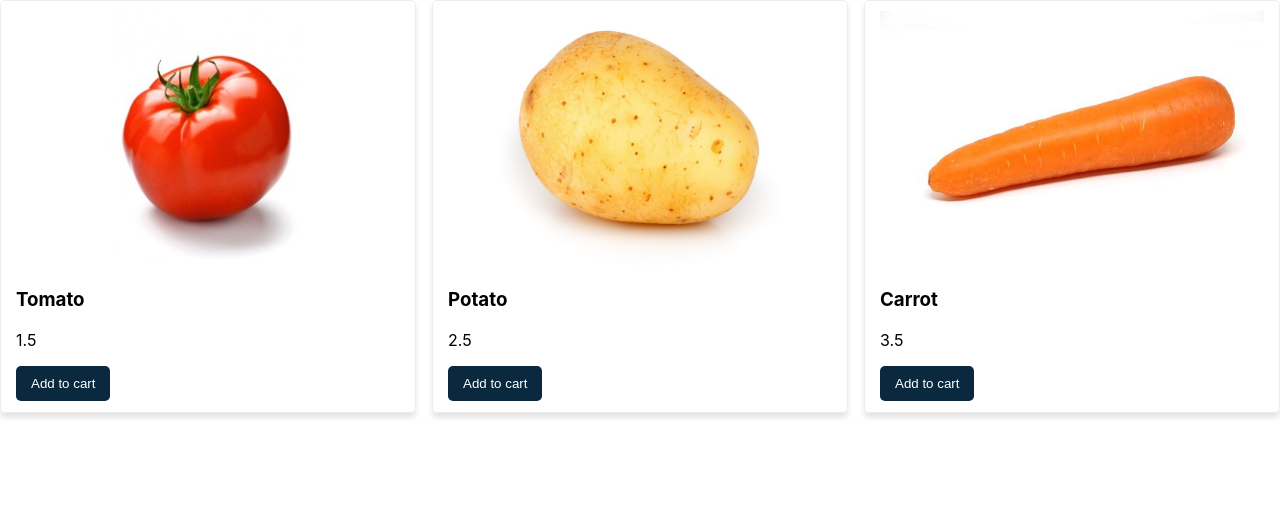
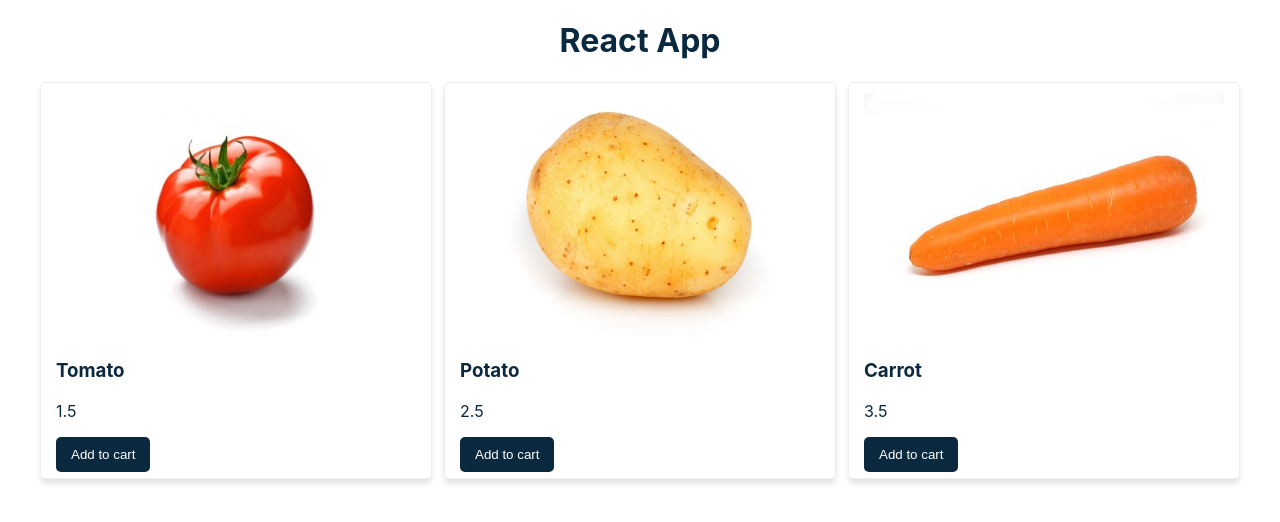
Before and after one commit to ericgomez/shopping-cart, a React (Create React App) app: page / in a window 1280 px wide. Shown: the top 522 px of the page. Built offline with nearby package versions, Linux system fonts and the light colour scheme.

Commit message:
Add Comonent Layout

```diff
--- a/src/App.js
+++ b/src/App.js
@@ -1,5 +1,6 @@
 import { Component } from 'react'
 import Products from './components/Products'
+import Layout from './components/Layout'
 
 class App extends Component {
   state = {
@@ -24,12 +25,14 @@
   render () {
     return (
       <div>
+        <Layout>
           <Products
             addCartItem={() => {
               console.log('add cart')
             }}
             products={this.state.products}
           />
+        </Layout>
       </div>
     )
   }
--- /dev/null
+++ b/src/components/Layout.js
@@ -0,0 +1,29 @@
+import { Component } from 'react'
+
+const styles = {
+  layout: {
+    alignItems: 'center',
+    backgroundColor: '#fff',
+    color: '#0a283e',
+    display: 'flex',
+    flexDirection: 'column'
+  },
+  container: {
+    width: '1200px'
+  }
+}
+
+class Layout extends Component {
+  render () {
+    return (
+      <div style={styles.layout}>
+        <header>
+          <h1>React App</h1>
+        </header>
+        <main style={styles.container}>{this.props.children}</main>
+      </div>
+    )
+  }
+}
+
+export default Layout
```
Lines whose indentation alone changed are shown as unchanged.
